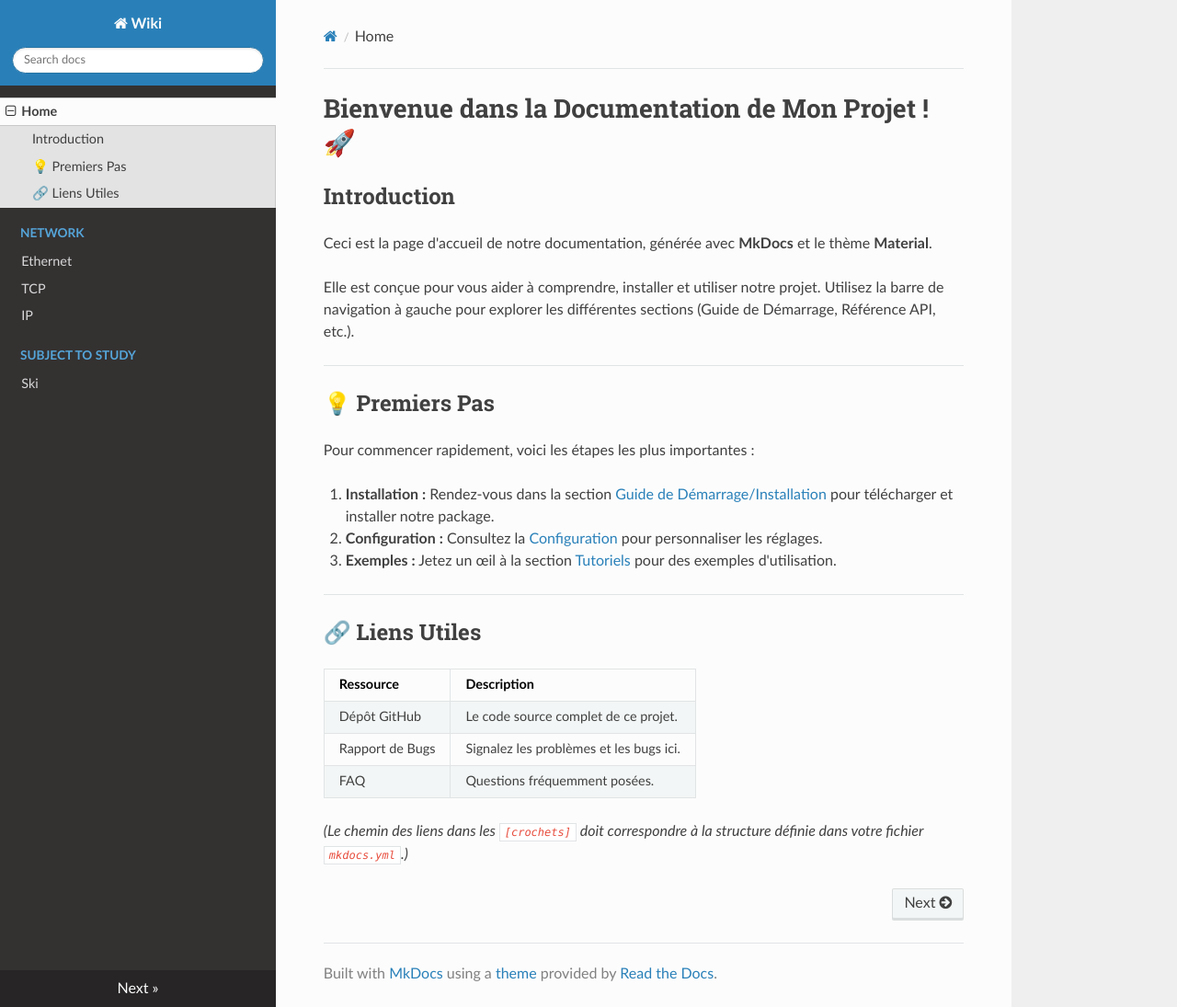
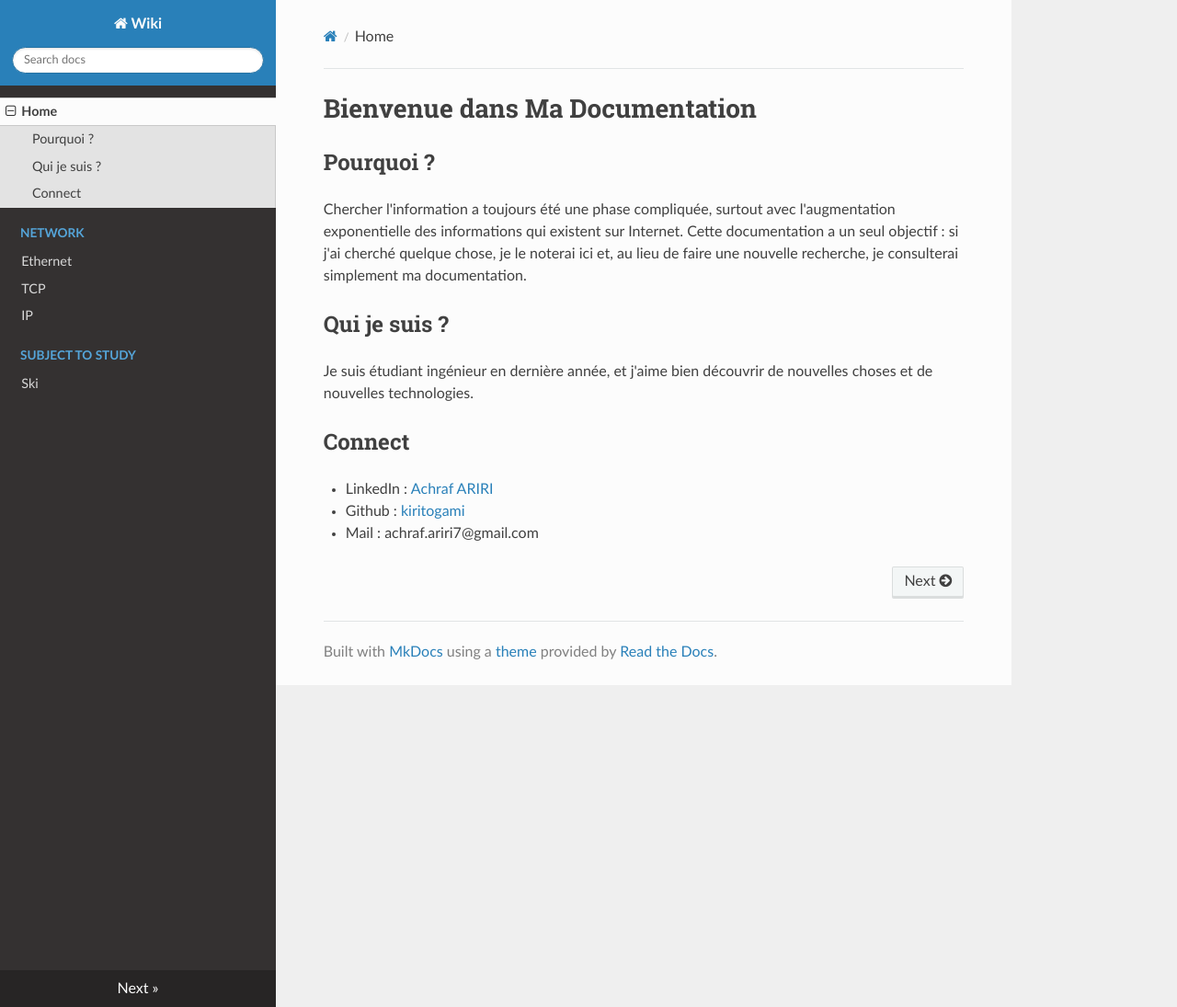
Before and after one commit to kiritogami/wiki, an MkDocs documentation site: the page built from docs/index.md, in a window 1280 px wide and 1095 px high. Shown: the whole window at 92% size. Built offline with MkDocs 1.6.1, drawn with Linux system fonts in a browser that asks for light colours; nearby versions of some CDN libraries.

Commit message:
change in index.md

```diff
--- a/docs/index.md
+++ b/docs/index.md
@@ -1,29 +1,15 @@
-# Bienvenue dans la Documentation de Mon Projet ! 🚀
+# Bienvenue dans Ma Documentation
 
-## Introduction
+## Pourquoi ?
 
-Ceci est la page d'accueil de notre documentation, générée avec **MkDocs** et le thème **Material**.
+Chercher l'information a toujours été une phase compliquée, surtout avec l'augmentation exponentielle des informations qui existent sur Internet. Cette documentation a un seul objectif : si j'ai cherché quelque chose, je le noterai ici et, au lieu de faire une nouvelle recherche, je consulterai simplement ma documentation.
 
-Elle est conçue pour vous aider à comprendre, installer et utiliser notre projet. Utilisez la barre de navigation à gauche pour explorer les différentes sections (Guide de Démarrage, Référence API, etc.).
 
----
+## Qui je suis ?
 
-## 💡 Premiers Pas
+Je suis étudiant ingénieur en dernière année, et j'aime bien découvrir de nouvelles choses et de nouvelles technologies.
 
-Pour commencer rapidement, voici les étapes les plus importantes :
-
-1.  **Installation :** Rendez-vous dans la section [Guide de Démarrage/Installation](guide/installation.md) pour télécharger et installer notre package.
-2.  **Configuration :** Consultez la [Configuration](guide/config.md) pour personnaliser les réglages.
-3.  **Exemples :** Jetez un œil à la section [Tutoriels](tutoriels/index.md) pour des exemples d'utilisation.
-
----
-
-## 🔗 Liens Utiles
-
-| Ressource | Description |
-| :--- | :--- |
-| Dépôt GitHub | Le code source complet de ce projet. |
-| Rapport de Bugs | Signalez les problèmes et les bugs ici. |
-| FAQ | Questions fréquemment posées. |
-
-*(Le chemin des liens dans les `[crochets]` doit correspondre à la structure définie dans votre fichier `mkdocs.yml`.)*
+## Connect
+- LinkedIn : [Achraf ARIRI](https://www.linkedin.com/in/achraf-ariri/?lipi=urn%3Ali%3Apage%3Ad_flagship3_feed%3B%2Bf0oT0i9TpSBLS4h2rpeJA%3D%3D)
+- Github : [kiritogami](https://github.com/kiritogami)
+- Mail : achraf.ariri7@gmail.com
```
